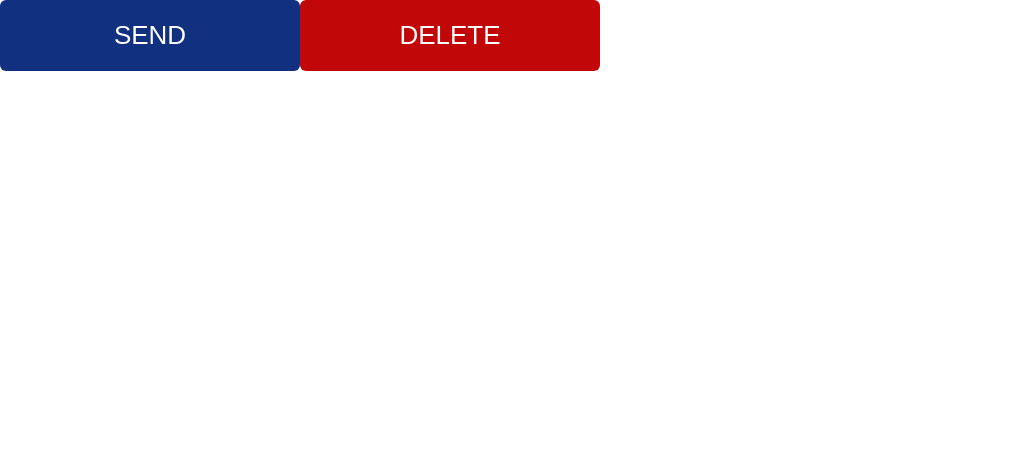
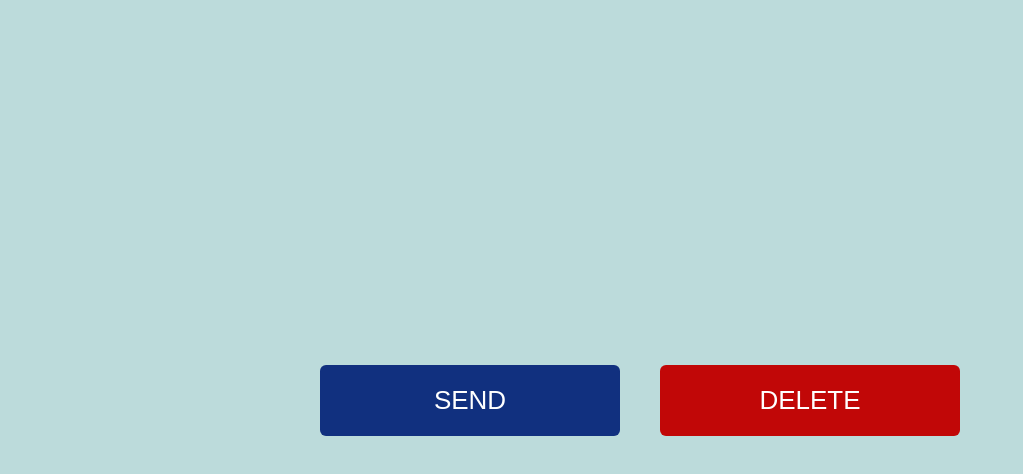
Before and after one commit to OliinykOlha/55_react_ts, a React (Vite) app: page / in a window 1280 px wide. Shown: the top 474 px of the page, without its empty margins (0-1023 px from the left). Built offline with nearby package versions, Linux system fonts and the light colour scheme.

Commit message:
added Homework10

```diff
--- a/src/App.tsx
+++ b/src/App.tsx
@@ -1,4 +1,3 @@
-import HomeWork10 from "./homeworks/HomeWork10/HomeWork10"
 import GlobalStyles from "./styles/GlobalStyles"
 
 //Lessons imports
@@ -18,6 +17,7 @@ import GlobalStyles from "./styles/GlobalStyles"
 // import Homework07 from "./homeworks/Homework07/Homework07"
 // import Homework08 from "./homeworks/Homework08/Homework08"
 // import Homework09 from "./homeworks/Homework09/Homework09"
+import HomeWork10 from "./homeworks/HomeWork10/HomeWork10"
 
 
 //Consultations imports
--- a/src/components/Button/styles.ts
+++ b/src/components/Button/styles.ts
@@ -1,17 +1,18 @@
 import styled from "@emotion/styled";
 
-interface MainButtonProps {
-  isDanger?: boolean
+interface MainButtonStyledProps {
+  isDanger?: boolean;
 }
 
-export const MainButton = styled.button<MainButtonProps>`
-width: 300px;
+export const MainButton = styled.button<MainButtonStyledProps>`
+  width: 300px;
   height: fit-content;
   padding: 20px;
-  background: ${({isDanger}) => isDanger? 'rgb(193, 7, 7)' : 'rgb(17, 48, 127)'};
+  background: ${({ isDanger }) =>
+    isDanger ? "rgb(193, 7, 7)" : "rgb(17, 48, 127)"};
   border: none;
   border-radius: 6px;
   font-size: 26px;
   color: white;
   cursor: pointer;
-`
+`;
--- a/src/homeworks/HomeWork10/HomeWork10.tsx
+++ b/src/homeworks/HomeWork10/HomeWork10.tsx
@@ -1,12 +1,13 @@
 import Button from "../../components/Button/Button";
+import { Homework10Container } from "./styles";
 
 
 function HomeWork10 () {
     return (
-        <div>
+        <Homework10Container>
         <Button name="SEND" />
-        <Button danger name="DELETE" />
-        </div>
+        <Button name="DELETE" danger />
+        </Homework10Container>
     )
 }
 
--- /dev/null
+++ b/src/homeworks/HomeWork10/styles.ts
@@ -0,0 +1,11 @@
+import styled from "@emotion/styled";
+
+export const Homework10Container = styled.div`
+display: flex;
+justify-content: center;
+align-items: center;
+gap: 40px;
+flex: 1;
+padding: 60px;
+background-color: rgb(188, 219, 219);
+ `;
```
Also changed, not shown: src/components/Button/types.ts (+7 -7 lines).
